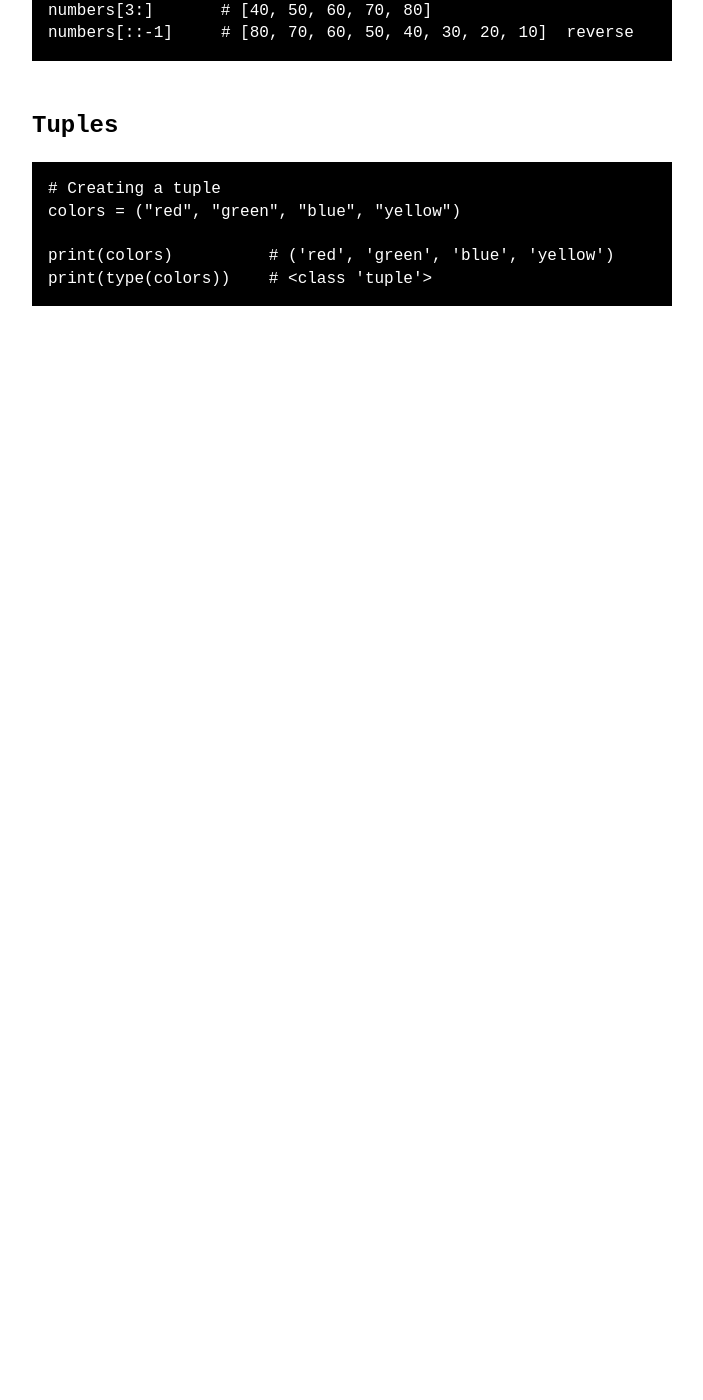
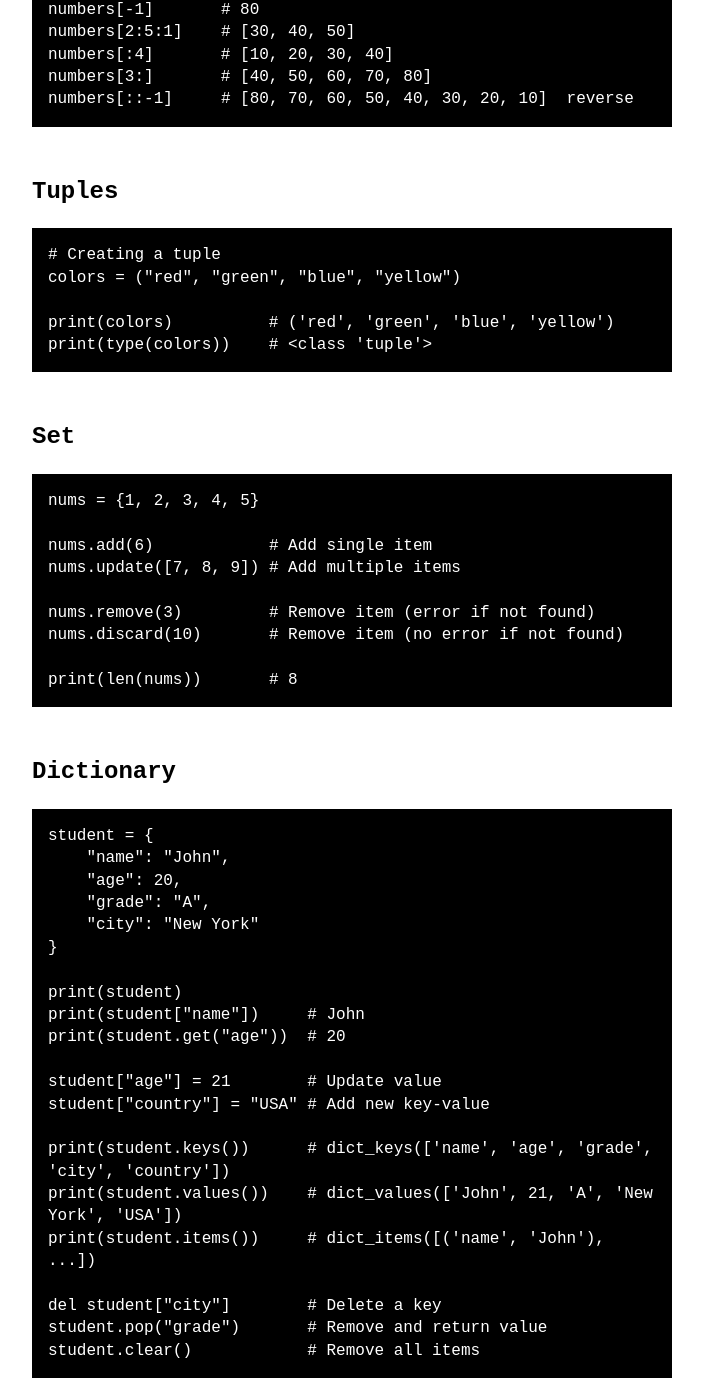
Before and after one commit to VallarasuS/Vallarasu.in, a Jekyll site: the page built from docs/_posts/2026-01-09-python-cheat-sheet.md, in a window 1280 px wide and 1400 px high, scrolled down 4244 px. Shown: the whole window, without its empty margins (288-991 px from the left). Built offline with Jekyll 4.4.1, drawn with Linux system fonts in a browser that asks for light colours; before the commit the page ends 4630 px from its top, so only the background shows below that; some of the changed text lies outside the part shown.

Commit message:
Update 2026-01-09-python-cheat-sheet.md

````diff
--- a/docs/_posts/2026-01-09-python-cheat-sheet.md
+++ b/docs/_posts/2026-01-09-python-cheat-sheet.md
@@ -17,6 +17,8 @@ category: Python
 1. [For Loop](#for-loop)
 1. [List and Operations](#list-and-operations)
 1. [Tuples](#tuples)
+1. [Set](#set)
+1. [Dictionary](#dictionary)
 
 
 ## Variables and Data Types
@@ -92,7 +94,7 @@ result = "java" not in name          # not in   -> True
 result = "banana" not in fruits      # not in   -> False
 ```
 
-## if elif else
+## If Elif Else
 
 ```python
 if number > 0:
@@ -134,7 +136,7 @@ while i <= 10:           # Stop when i > 10
     i = i + 1            # Step
 ```
 
-### For Loop
+## For Loop
 
 ```python
 for i in range(1, 11):     # Start=1, Stop=10, Step=1
@@ -182,3 +184,43 @@ colors = ("red", "green", "blue", "yellow")
 print(colors)          # ('red', 'green', 'blue', 'yellow')
 print(type(colors))    # <class 'tuple'>
 ```
+
+## Set
+
+```python
+nums = {1, 2, 3, 4, 5}
+
+nums.add(6)            # Add single item
+nums.update([7, 8, 9]) # Add multiple items
+
+nums.remove(3)         # Remove item (error if not found)
+nums.discard(10)       # Remove item (no error if not found)
+
+print(len(nums))       # 8
+```
+
+## Dictionary
+
+```python
+student = {
+    "name": "John",
+    "age": 20,
+    "grade": "A",
+    "city": "New York"
+}
+
+print(student)
+print(student["name"])     # John
+print(student.get("age"))  # 20
+
+student["age"] = 21        # Update value
+student["country"] = "USA" # Add new key-value
+
+print(student.keys())      # dict_keys(['name', 'age', 'grade', 'city', 'country'])
+print(student.values())    # dict_values(['John', 21, 'A', 'New York', 'USA'])
+print(student.items())     # dict_items([('name', 'John'), ...])
+
+del student["city"]        # Delete a key
+student.pop("grade")       # Remove and return value
+student.clear()            # Remove all items
+```
````
Also changed, not shown: other parts of docs/_posts/2026-01-09-python-cheat-sheet.md (+1 -1 lines).
